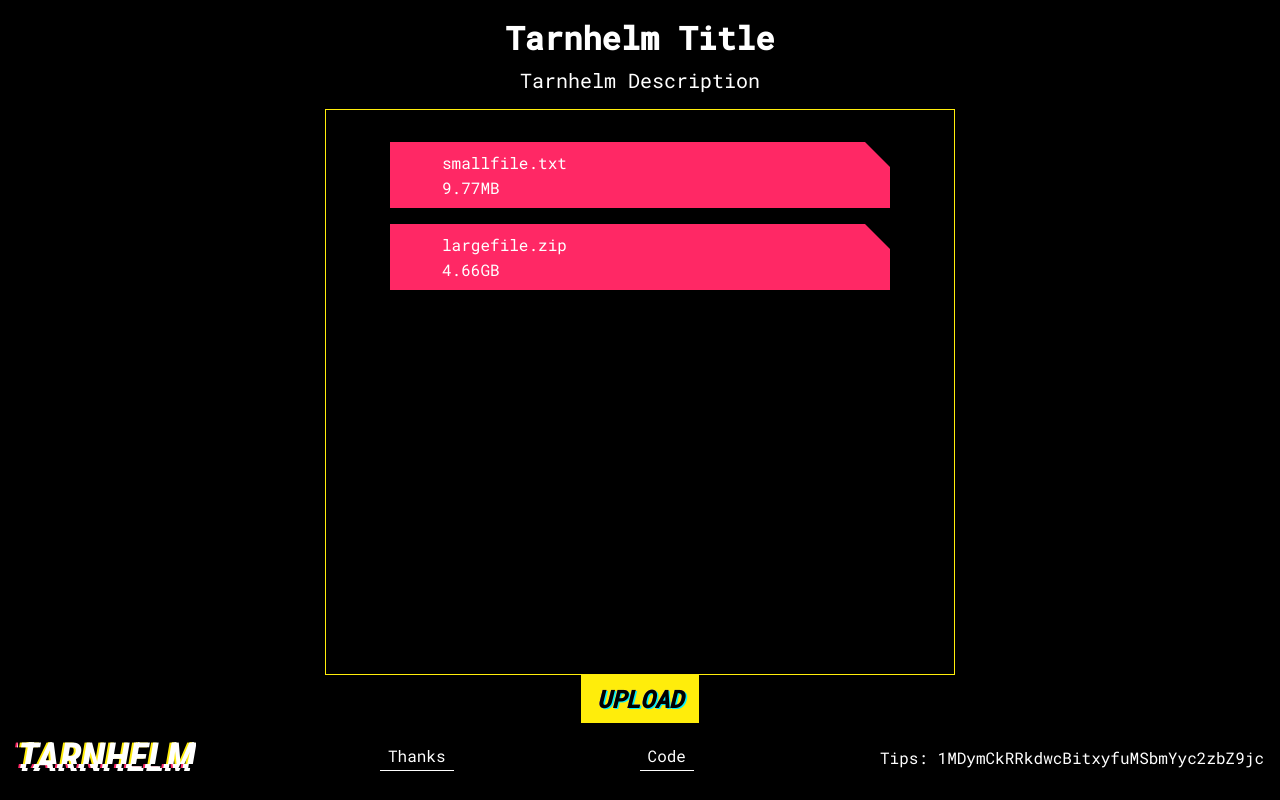
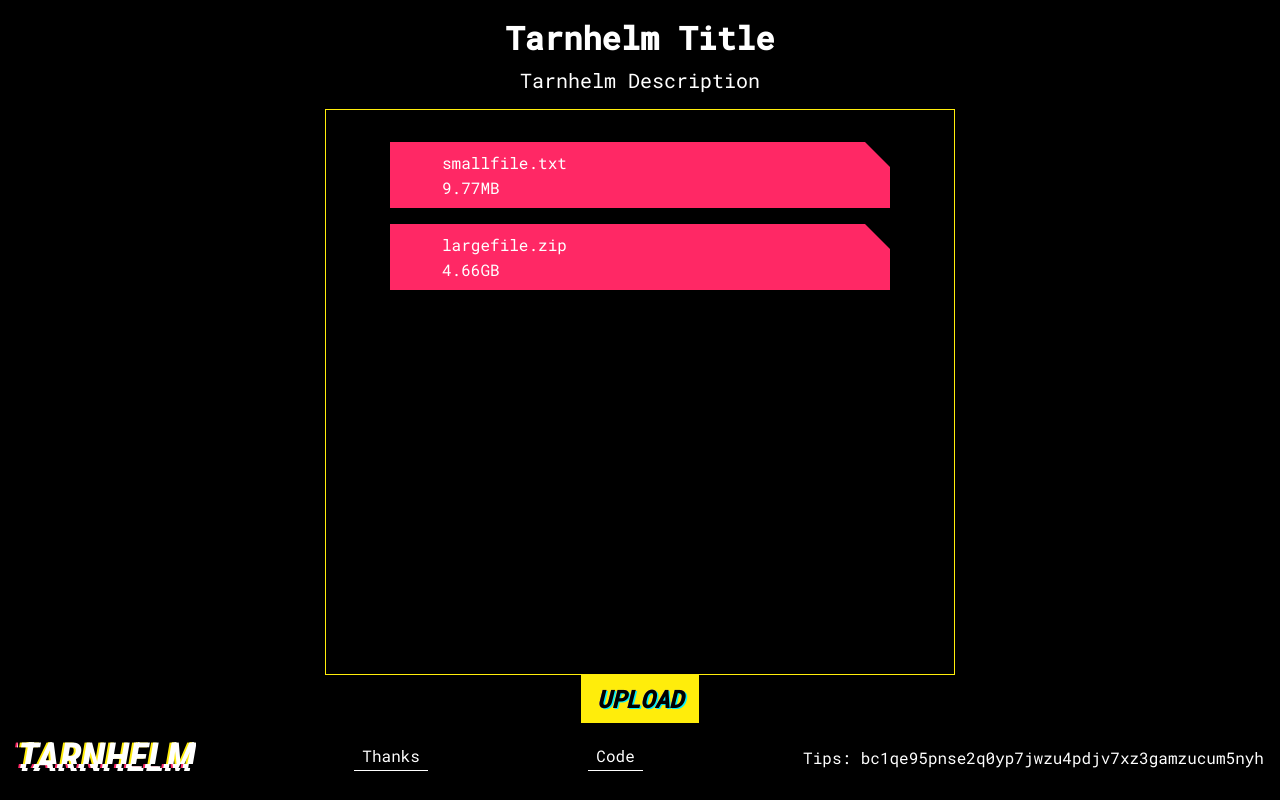
Before and after one commit to bkiac/tarnhelm, a React (Create React App) app in the folder frontend/: page /upload in a window 1280 px wide. Built offline with nearby package versions, Linux system fonts and the light colour scheme; no server answers; a web font is replaced by a local one.

Commit message:
replace btc address

```diff
--- a/frontend/src/components/Footer.tsx
+++ b/frontend/src/components/Footer.tsx
@@ -36,8 +36,7 @@ const Footer: React.FunctionComponent = () => {
         Code
       </Item>
 
-      {/* TODO: Replace mock address */}
-      <Item as="p">Tips: 1MDymCkRRkdwcBitxyfuMSbmYyc2zbZ9jc</Item>
+      <Item as="p">Tips: bc1qe95pnse2q0yp7jwzu4pdjv7xz3gamzucum5nyh</Item>
     </Container>
   );
 };
```
